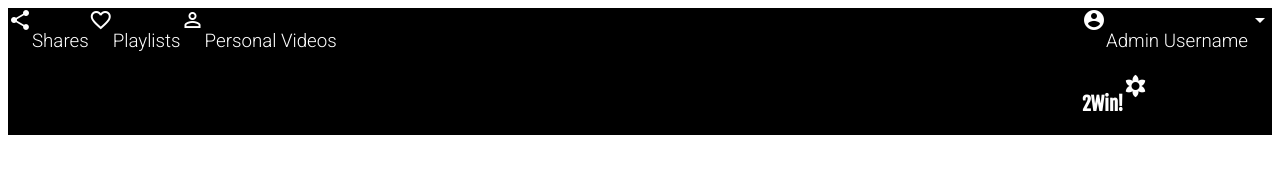
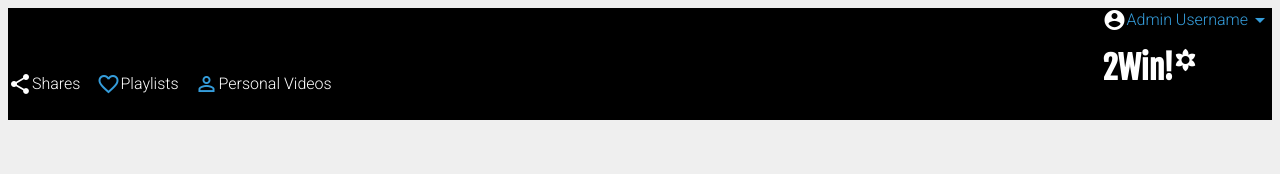
Before and after one commit to sydnerd/static-comp, a plain HTML site: page index.html in a window 1280 px wide. Drawn offline with Linux system fonts and the light colour scheme.

Commit message:
Style the left navigation icons

```diff
--- a/index.html
+++ b/index.html
@@ -13,23 +13,23 @@
 <nav>
   <section class="left-nav">
     <div class="nav-icons">
-      <span class="material-icons">share</span>
-      <h1 class="drop-downs">Shares</h1>
+      <span class="material-icons ">share</span>
+      <h1 class="drop-downs left-dropdown">Shares</h1>
     </div>
     <div class="nav-icons">
-      <span class="material-icons">favorite_border</span>
-      <h1 class="drop-downs">Playlists</h1>
+      <span class="material-icons coloredIcon">favorite_border</span>
+      <h1 class="drop-downs left-dropdown">Playlists</h1>
     </div>
     <div class="nav-icons">
-      <span class="material-icons">person_outline</span>
-      <h1 class="drop-downs">Personal Videos</h1>
+      <span class="material-icons coloredIcon">person_outline</span>
+      <h1 class="drop-downs left-dropdown">Personal Videos</h1>
     </div>
   </section>
   <section class="right-nav">
     <div class="nav-icons username">
       <span class="material-icons">account_circle</span>
-      <h1 class="drop-downs">Admin Username</h1>
-      <span class="material-icons">arrow_drop_down</span>
+      <h1 class="drop-downs coloredIcon">Admin Username</h1>
+      <span class="material-icons coloredIcon">arrow_drop_down</span>
     </div>
     <div class="nav-icons">
       <h1 class="company-logo">2Win!</h1>
--- a/styles.css
+++ b/styles.css
@@ -6,20 +6,32 @@ nav {
   background-color: black;
   display: flex;
   justify-content: space-between;
+  margin: 0;
+  padding: 0;
 }
 
-.material-icons {
-  color: rgba(255, 255, 255, 1);
+.coloredIcon {
+  color: #359DDB
 }
 
 .company-logo {
+  margin-top: 0;
+  /* margin-bottom: 0 */
   font-family: 'Fjalla One', sans-serif;
+  font-size: 2em;
+
 }
 
 .drop-downs {
   font-family: 'Roboto', sans-serif;
   font-weight: 300;
+  font-size: 1em;
   line-height: 1.5;
+  margin-top: 0;
+}
+
+.left-dropdown {
+  margin-right: 1em;
 }
 
 .nav-icons,
@@ -27,5 +39,10 @@ nav {
 .username {
   display: flex;
 }
+.left-nav {
+  margin-top:4em;
+}
 
-.
+body {
+  background-color: #EFEFEF;
+}
```
